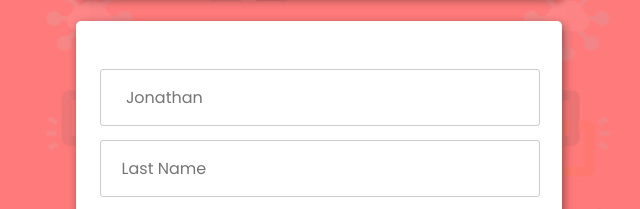
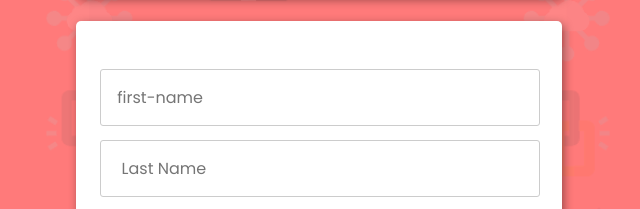
Before and after one commit to ekestephanie1/Day-1-5-code-challenge, a plain HTML site: page index.html in a window 1280 px wide. Shown: the part 186-395 px from the top of the page, 590-1230 px from the left. Drawn offline with Linux system fonts and the light colour scheme.

Commit message:
index.html

```diff
--- a/index.html
+++ b/index.html
@@ -32,7 +32,7 @@
 
                     <div>
                         <label for="first-name"></label>
-                        <input type="text" id="firtst-name" name="first-name" placeholder="  &nbsp;Jonathan" required>
+                        <input type="text" id="firtst-name" name="first-name" placeholder="&nbsp;first-name" required>
                     </div>
                     <div>
                         <label for="last-name"></label>
```
